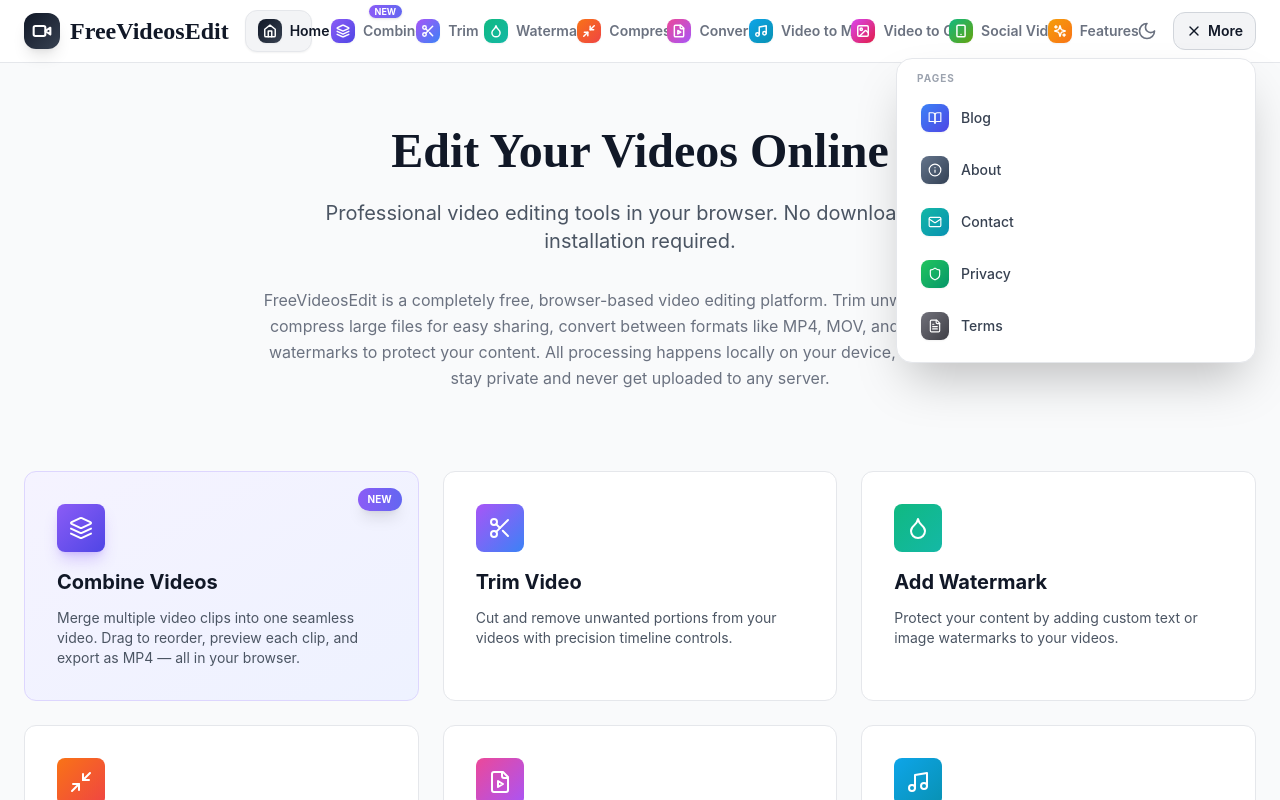
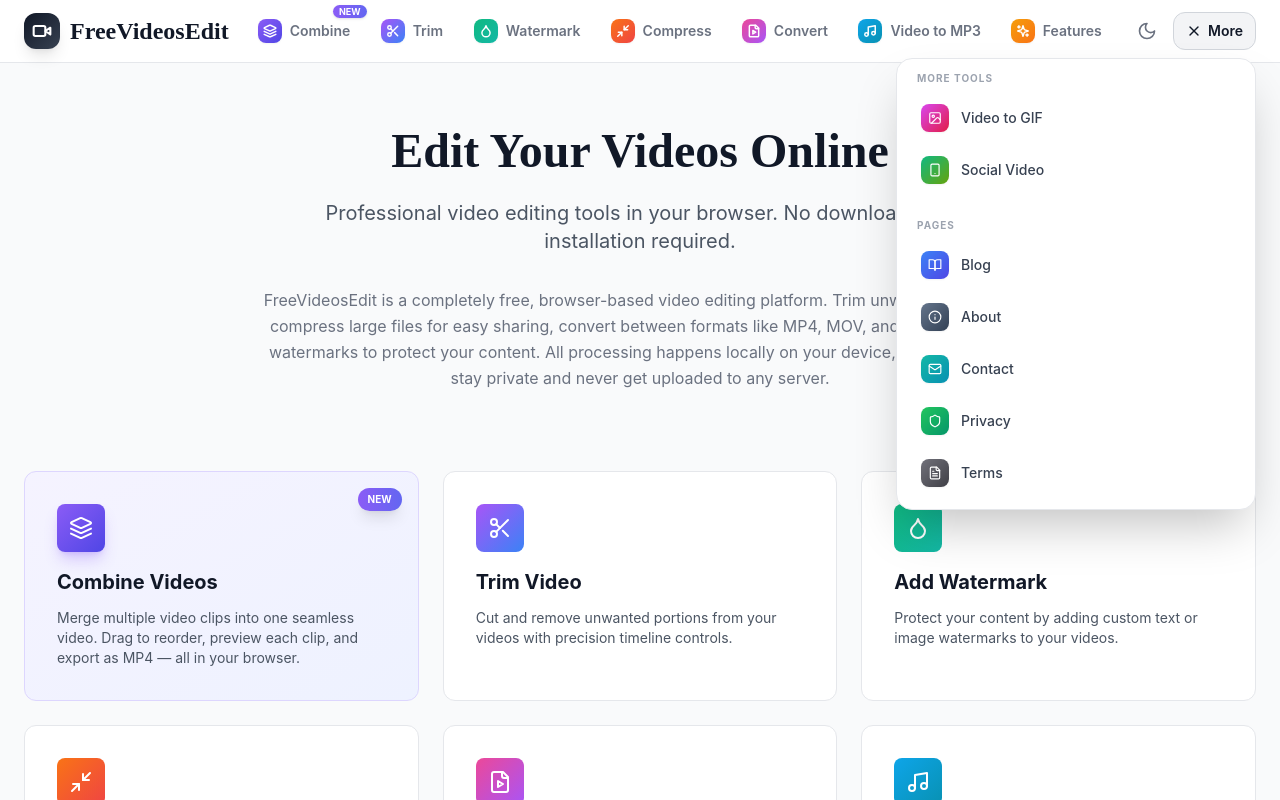
Before and after one commit to Chirag928396/freevideosedit, a Next.js app: page / in a window 1280 px wide. Both pictures are taken after a click on the button "More". Shown: the top 800 px of the page. Built offline with nearby package versions, Linux system fonts and the light colour scheme.

Commit message:
Header change

```diff
--- a/components/Header.tsx
+++ b/components/Header.tsx
@@ -7,7 +7,6 @@
   Droplet,
   FileText,
   FileVideo,
-  Home,
   Image as ImageIcon,
   Info,
   Layers,
@@ -28,17 +27,6 @@
 import { useEffect, useRef, useState } from "react";
 
 const navItems = [
-  {
-    href: "/",
-    label: "Home",
-    icon: Home,
-    gradient: "from-gray-900 to-gray-700",
-    hoverBg: "hover:bg-gray-50 dark:hover:bg-zinc-800",
-    activeText: "text-gray-900 dark:text-white",
-    activeBg: "bg-gray-100 dark:bg-zinc-800",
-    activeBorder: "border-gray-200 dark:border-zinc-700",
-    badge: null,
-  },
   {
     href: "/video-combine",
     label: "Combine",
@@ -106,6 +94,20 @@
     badge: null,
   },
   {
+    href: "/features",
+    label: "Features",
+    icon: Sparkles,
+    gradient: "from-amber-500 to-orange-500",
+    hoverBg: "hover:bg-amber-50 dark:hover:bg-amber-900/20",
+    activeText: "text-amber-600 dark:text-amber-400",
+    activeBg: "bg-amber-50 dark:bg-amber-900/20",
+    activeBorder: "border-amber-200 dark:border-amber-700/50",
+    badge: null,
+  },
+];
+
+const moreToolItems = [
+  {
     href: "/video-to-gif",
     label: "Video to GIF",
     icon: ImageIcon,
@@ -125,17 +127,6 @@
     activeText: "text-emerald-600 dark:text-emerald-400",
     activeBg: "bg-emerald-50 dark:bg-emerald-900/20",
     activeBorder: "border-emerald-200 dark:border-emerald-700/50",
-    badge: null,
-  },
-  {
-    href: "/features",
-    label: "Features",
-    icon: Sparkles,
-    gradient: "from-amber-500 to-orange-500",
-    hoverBg: "hover:bg-amber-50 dark:hover:bg-amber-900/20",
-    activeText: "text-amber-600 dark:text-amber-400",
-    activeBg: "bg-amber-50 dark:bg-amber-900/20",
-    activeBorder: "border-amber-200 dark:border-amber-700/50",
     badge: null,
   },
 ];
@@ -206,7 +197,7 @@
 
   const isActive = (path: string) =>
     path === "/" ? pathname === "/" : pathname === path;
-  const hasActiveSecondaryItem = secondaryItems.some((item) =>
+  const hasActiveMoreItem = [...moreToolItems, ...secondaryItems].some((item) =>
     isActive(item.href),
   );
 
@@ -293,7 +284,7 @@
             <button
               onClick={() => setIsMenuOpen((open) => !open)}
               className={`flex items-center gap-1.5 rounded-xl border px-3 py-2 text-sm font-semibold transition-all duration-200 ${
-                isMenuOpen || hasActiveSecondaryItem
+                isMenuOpen || hasActiveMoreItem
                   ? "border-gray-300 bg-gray-100 text-gray-900 dark:border-zinc-700 dark:bg-zinc-800 dark:text-white"
                   : "border-gray-200 text-gray-500 hover:bg-gray-100 hover:text-gray-900 dark:border-zinc-700/50 dark:text-zinc-400 dark:hover:bg-zinc-800 dark:hover:text-white"
               }`}
@@ -308,11 +299,12 @@
 
             {isMenuOpen && (
               <div className="absolute right-0 top-full mt-2 w-[min(92vw,360px)] overflow-hidden rounded-2xl border border-gray-200 bg-white shadow-2xl dark:border-zinc-800 dark:bg-zinc-900">
-                <div className="grid gap-1 p-3 lg:hidden">
+                <div className="grid gap-1 p-3">
                   <p className="px-2 pb-1 text-[10px] font-bold uppercase tracking-widest text-gray-400 dark:text-zinc-500">
-                    Tools
+                    More Tools
                   </p>
-                  {navItems.map((item) => {
+                  <div className="grid gap-1 sm:grid-cols-2 lg:grid-cols-1">
+                  {moreToolItems.map((item) => {
                     const Icon = item.icon;
                     const active = isActive(item.href);
                     return (
@@ -334,6 +326,37 @@
                       </Link>
                     );
                   })}
+                  </div>
+                </div>
+
+                <div className="grid gap-1 border-t border-gray-100 p-3 dark:border-zinc-800 lg:hidden">
+                  <p className="px-2 pb-1 text-[10px] font-bold uppercase tracking-widest text-gray-400 dark:text-zinc-500">
+                    Main Tools
+                  </p>
+                  <div className="grid gap-1 sm:grid-cols-2">
+                    {navItems.map((item) => {
+                      const Icon = item.icon;
+                      const active = isActive(item.href);
+                      return (
+                        <Link
+                          key={item.href}
+                          href={item.href}
+                          className={`flex items-center gap-3 rounded-xl px-3 py-2.5 text-sm font-medium transition-all ${
+                            active
+                              ? `${item.activeBg} ${item.activeText}`
+                              : "text-gray-700 hover:bg-gray-50 hover:text-gray-900 dark:text-zinc-300 dark:hover:bg-zinc-800 dark:hover:text-white"
+                          }`}
+                        >
+                          <span
+                            className={`flex h-7 w-7 flex-shrink-0 items-center justify-center rounded-lg bg-gradient-to-br ${item.gradient} shadow-sm`}
+                          >
+                            <Icon className="h-3.5 w-3.5 text-white" />
+                          </span>
+                          {item.label}
+                        </Link>
+                      );
+                    })}
+                  </div>
                 </div>
 
                 <div className="grid gap-1 border-t border-gray-100 p-3 dark:border-zinc-800 lg:border-t-0">
```
